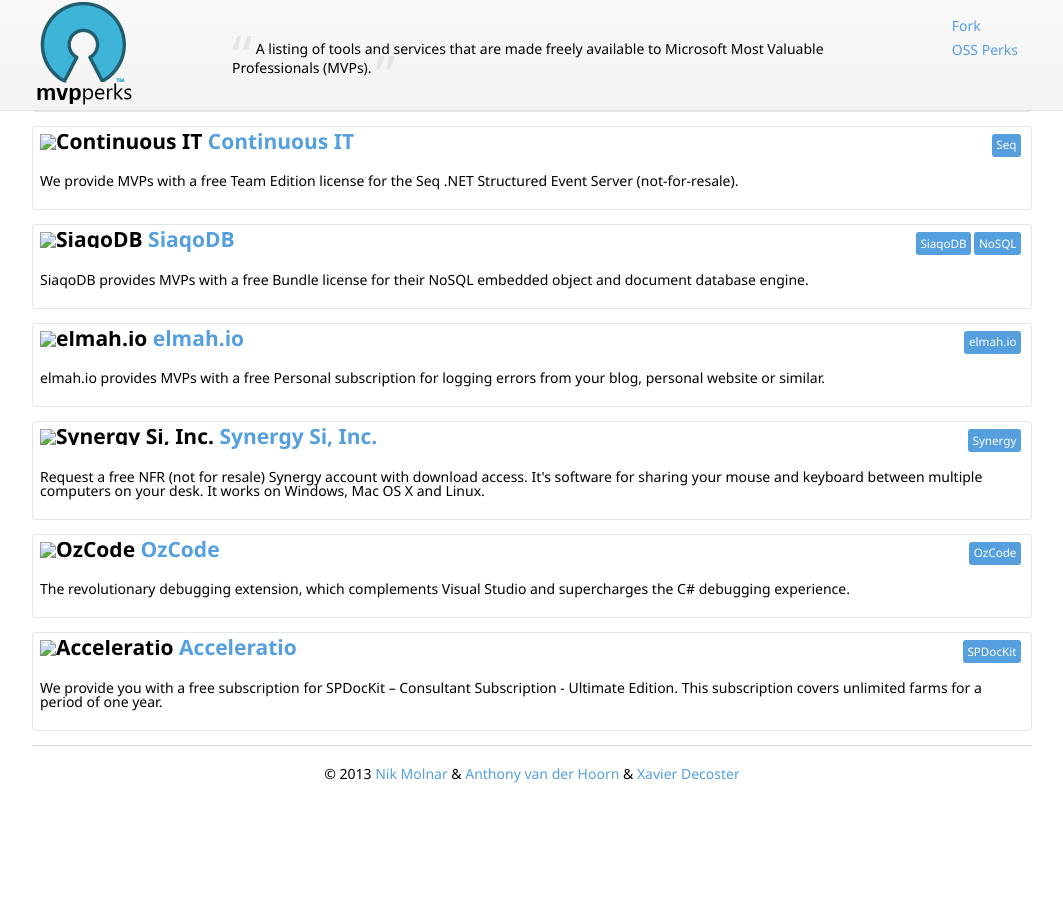
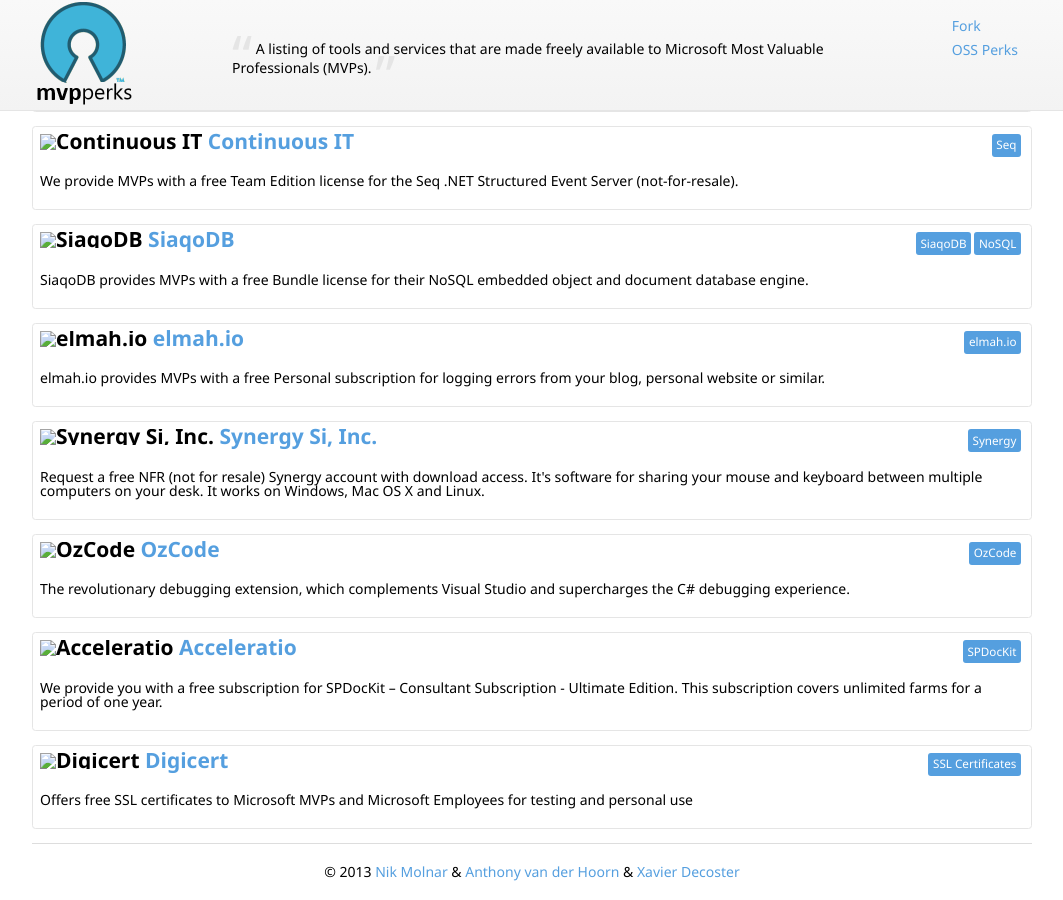
Before and after one commit to nikmd23/ossperks, a Jekyll site: the page built from index.html, in a window 1280 px wide and 900 px high, scrolled down 2052 px. Shown: the whole window, without its empty margins (108-1171 px from the left). Built offline with Jekyll 4.4.1, drawn with Linux system fonts in a browser that asks for light colours; nearby versions of some CDN libraries; before the commit the page ends 2854 px from its top, so only the background shows below that.

Commit message:
Added Digicert MVP Program benefits

```diff
--- a/index.html
+++ b/index.html
@@ -100,6 +100,10 @@
   description: "We provide you with a free subscription for SPDocKit – Consultant Subscription - Ultimate Edition. This subscription covers unlimited farms for a period of one year."
   products: ["SPDocKit"]
 
+- perk: {company: "Digicert", uri: "https://www.digicert.com/friends/mvp.php"}
+  description: "Offers free SSL certificates to Microsoft MVPs and Microsoft Employees for testing and personal use"
+  products: ["SSL Certificates"]
+
 #============================================== Leave everything below this line alone =====================================================================
 layout: default
 ---
```
